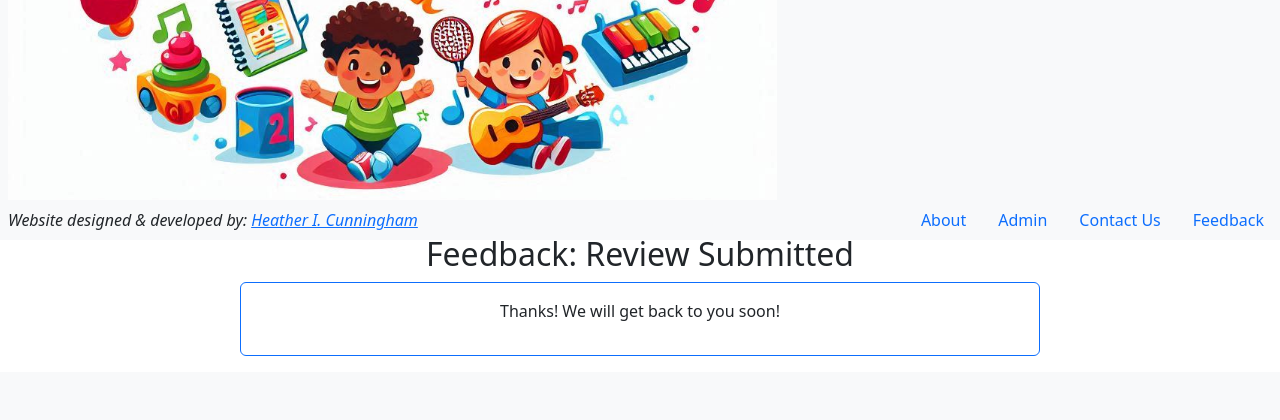
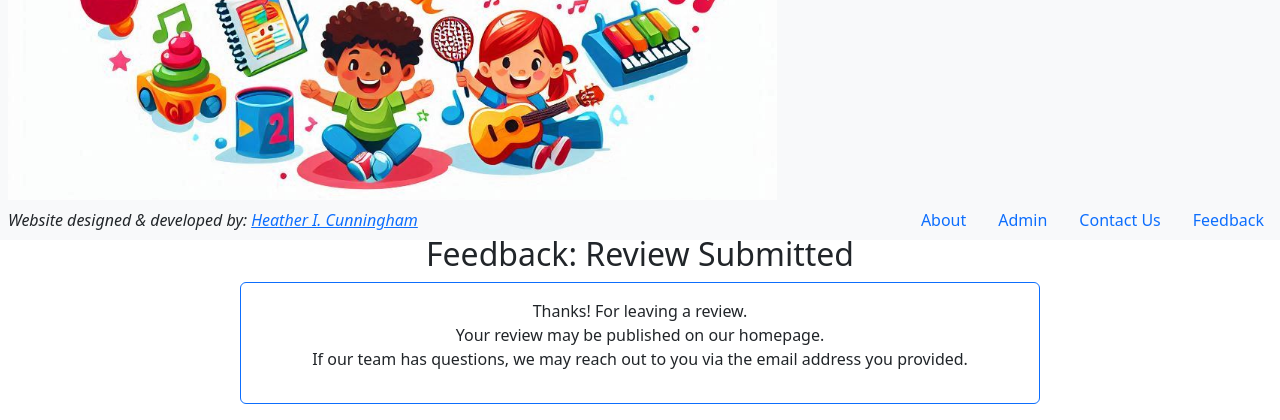
Before and after one commit to heather-cunningham/play2learn4, a Django app: template templates/reviews/thanks.html in a window 1280 px wide. Shown: the part 560-980 px from the top of the page. Before the commit the page ends 916 px from the top, so only its background shows below. Run offline with Django 4.2, Linux system fonts and the light colour scheme; the template is opened without the code that fills it, so the values that code supplies are empty; some libraries are stand-ins or nearby versions.

Commit message:
setup-emailing-n-forms: Review thanks message html

```diff
--- a/templates/reviews/thanks.html
+++ b/templates/reviews/thanks.html
@@ -6,6 +6,10 @@
   <h2 id="review-submitted-header" class="text-center">Feedback: Review Submitted</h2>
 
   <div id="review-submitted-div" class="card border-primary m-auto mb-3 p-3 text-center" style="max-width: 50rem">
-    <p id="review-submitted-msg">Thanks! We will get back to you soon!</p>
+    <p id="review-submitted-msg">
+      Thanks! For leaving a review. <br />
+      Your review may be published on our homepage. <br />
+      If our team has questions, we may reach out to you via the email address you provided.
+    </p>
   </div>
 {% endblock %}
```
